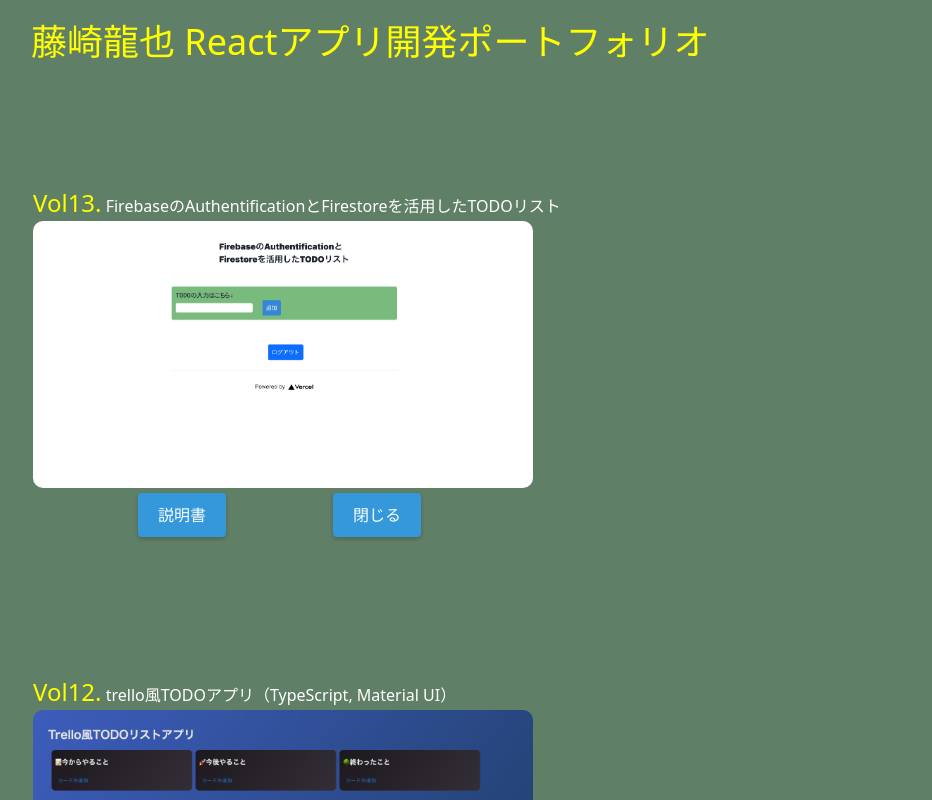
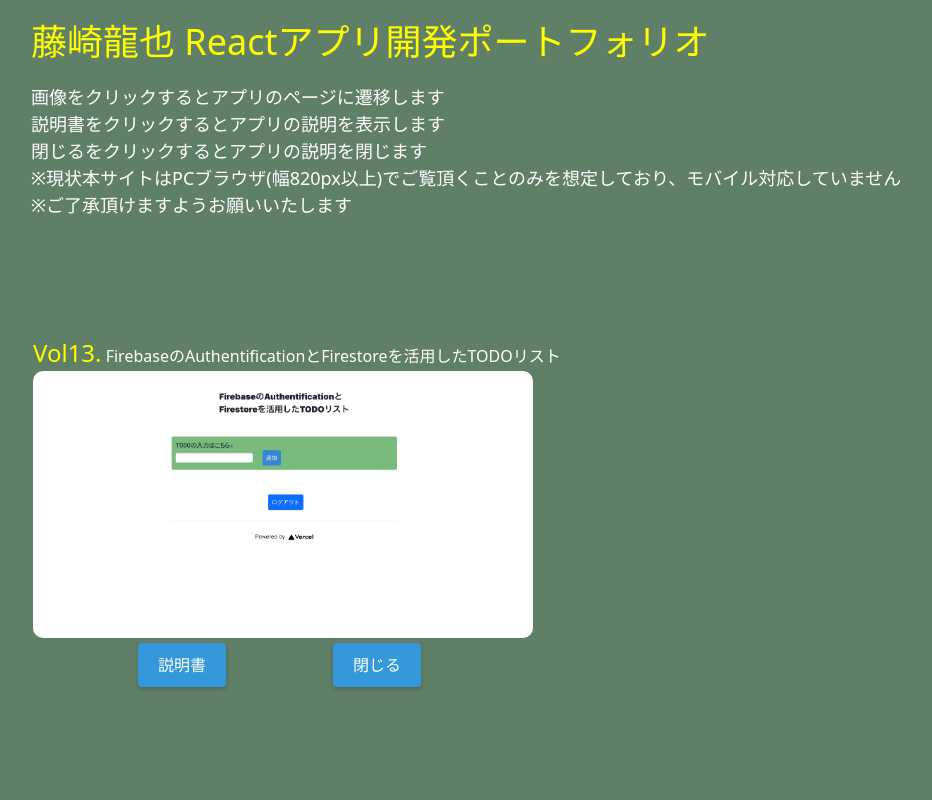
Before and after one commit to Ryuya-Fujisaki/portfolio, a Next.js app: page / in a window 1280 px wide. Shown: the top 800 px of the page, without its empty margins (15-947 px from the left). Built offline with nearby package versions, Linux system fonts and the light colour scheme.

Commit message:
added explanation

```diff
--- a/src/pages/index.tsx
+++ b/src/pages/index.tsx
@@ -179,6 +179,13 @@ export default function Home() {
   return (
     <div className="grid grid-wra@ mx-8 my-30" >
       <h1 style={{ margin: '15px 0 0 14px', fontSize: '36px', color: 'yellow', }}>藤崎龍也 Reactアプリ開発ポートフォリオ</h1>
+      <h2 style={{ margin: '15px 0 0 14px', fontSize: '18px', color: 'white', }}>
+        画像をクリックするとアプリのページに遷移します<br />
+        説明書をクリックするとアプリの説明を表示します<br />
+        閉じるをクリックするとアプリの説明を閉じます<br />
+        ※現状本サイトはPCブラウザ(幅820px以上)でご覧頂くことのみを想定しており、モバイル対応していません<br />
+        ※ご了承頂けますようお願いいたします
+      </h2>
       {/* flex-col→flex-wrap */}
       <div id='app' className='w-1/2 p-4' >
         {/* className='w-1/2 p-4'を追加 */}
```
